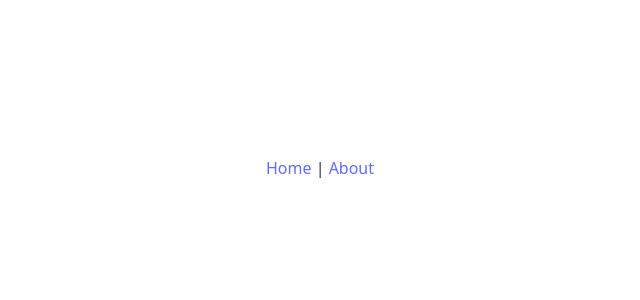
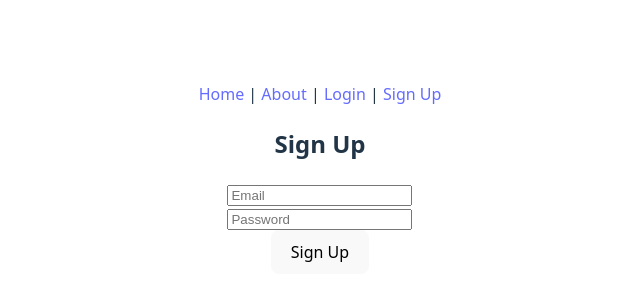
Before and after one commit to midelq/Trello-clone, a React (Vite) app: page /signup in a window 1280 px wide. Before the commit this address had no page. Shown: the part 222-522 px from the top of the page, without its empty margins (320-960 px from the left). Built offline with nearby package versions, Linux system fonts and the light colour scheme.

Commit message:
add auth pages (signup, login)

```diff
--- a/src/App.tsx
+++ b/src/App.tsx
@@ -1,17 +1,21 @@
 import { BrowserRouter, Routes, Route, Link } from 'react-router-dom';
 import HomePage from './HomePage';
 import AboutPage from './AboutPage';
+import LoginPage from './LoginPage';
+import SignupPage from './SignupPage';
 import './App.css';
 
 function App() {
   return (
     <>
       <nav style={{ marginBottom: 20 }}>
-        <Link to="/">Home</Link> | <Link to="/about">About</Link>
+        <Link to="/">Home</Link> | <Link to="/about">About</Link> | <Link to="/login">Login</Link> | <Link to="/signup">Sign Up</Link>
       </nav>
       <Routes>
         <Route path="/" element={<HomePage />} />
         <Route path="/about" element={<AboutPage />} />
+        <Route path="/login" element={<LoginPage />} />
+        <Route path="/signup" element={<SignupPage />} />
       </Routes>
     </>
   );
--- /dev/null
+++ b/src/LoginPage.tsx
@@ -0,0 +1,41 @@
+import { useState } from 'react';
+
+export default function LoginPage() {
+  const [email, setEmail] = useState('');
+  const [password, setPassword] = useState('');
+  const [message, setMessage] = useState('');
+
+  function handleSubmit(e: React.FormEvent) {
+    e.preventDefault();
+    // Stub API imitation
+    if (email && password) {
+      setMessage('Login successful (stub)!');
+    } else {
+      setMessage('Please enter email and password.');
+    }
+  }
+
+  return (
+    <div>
+      <h2>Login</h2>
+      <form onSubmit={handleSubmit}>
+        <input
+          type="email"
+          placeholder="Email"
+          value={email}
+          onChange={e => setEmail(e.target.value)}
+        />
+        <br />
+        <input
+          type="password"
+          placeholder="Password"
+          value={password}
+          onChange={e => setPassword(e.target.value)}
+        />
+        <br />
+        <button type="submit">Login</button>
+      </form>
+      {message && <p>{message}</p>}
+    </div>
+  );
+}
--- /dev/null
+++ b/src/SignupPage.tsx
@@ -0,0 +1,41 @@
+import { useState } from 'react';
+
+export default function SignupPage() {
+  const [email, setEmail] = useState('');
+  const [password, setPassword] = useState('');
+  const [message, setMessage] = useState('');
+
+  function handleSubmit(e: React.FormEvent) {
+    e.preventDefault();
+    // Stub API imitation
+    if (email && password) {
+      setMessage('Signup successful (stub)!');
+    } else {
+      setMessage('Please enter email and password.');
+    }
+  }
+
+  return (
+    <div>
+      <h2>Sign Up</h2>
+      <form onSubmit={handleSubmit}>
+        <input
+          type="email"
+          placeholder="Email"
+          value={email}
+          onChange={e => setEmail(e.target.value)}
+        />
+        <br />
+        <input
+          type="password"
+          placeholder="Password"
+          value={password}
+          onChange={e => setPassword(e.target.value)}
+        />
+        <br />
+        <button type="submit">Sign Up</button>
+      </form>
+      {message && <p>{message}</p>}
+    </div>
+  );
+}
```
